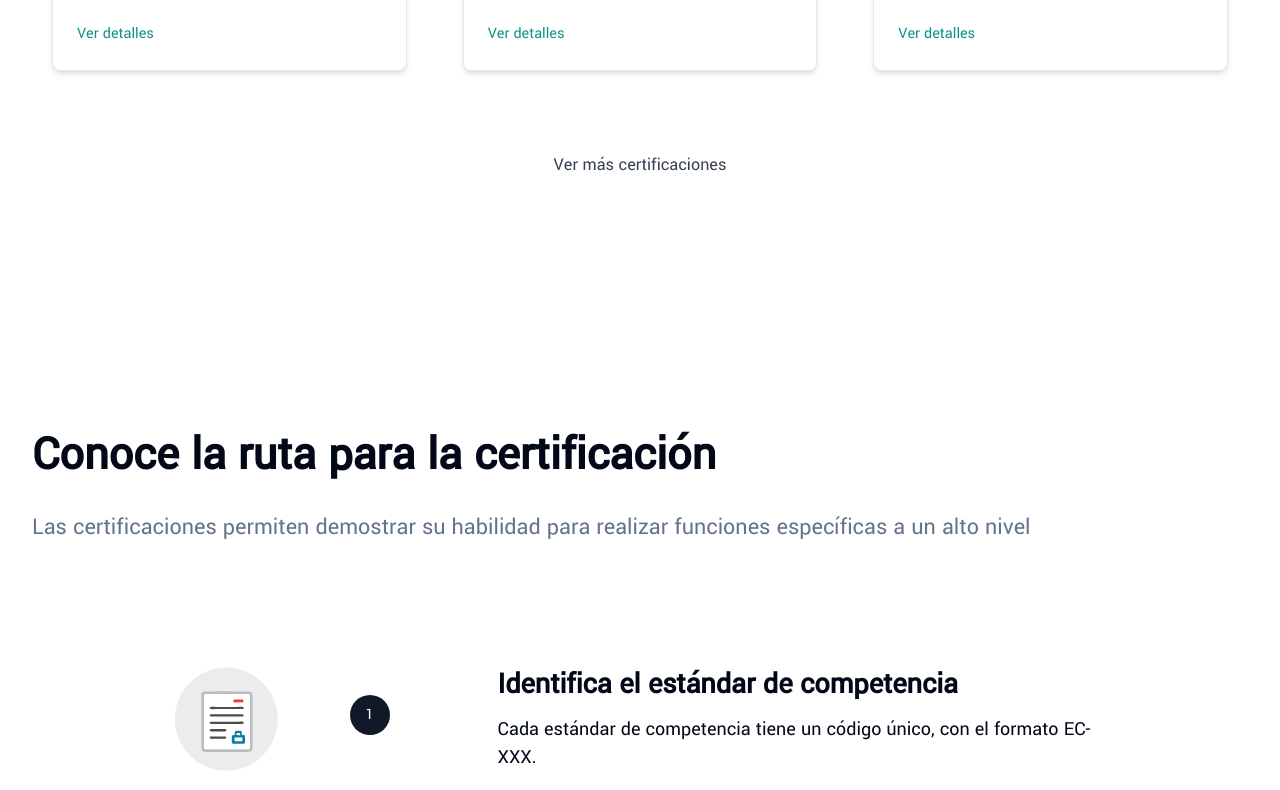
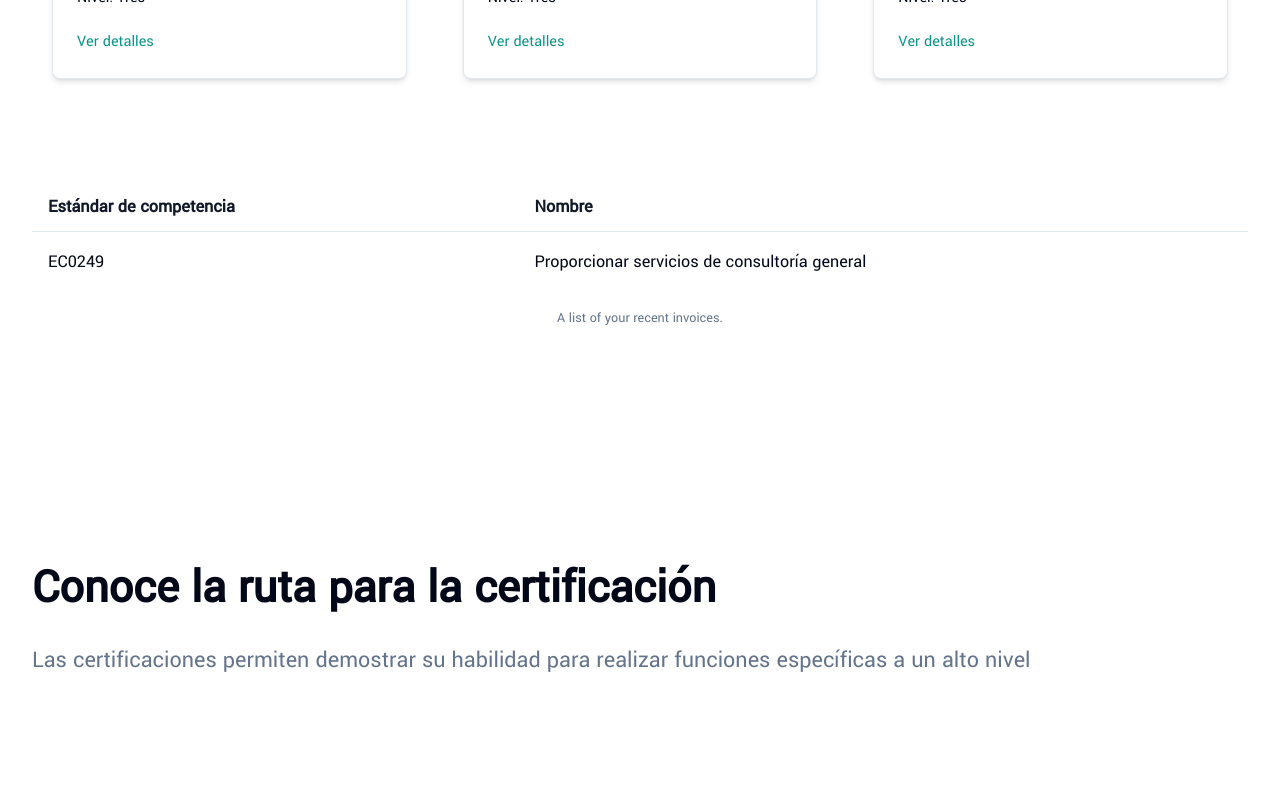
Before and after one commit to esphiritu/centro-evaluacion, a Next.js app: page /certificaciones in a window 1280 px wide. Shown: the part 640-1430 px from the top of the page. Built offline with nearby package versions, Linux system fonts and the light colour scheme.

Commit message:
small tweaks before experiment with the cetification page layout

```diff
--- a/src/app/certificaciones/page.js
+++ b/src/app/certificaciones/page.js
@@ -6,7 +6,7 @@ import estandar from "@/public/img/estandar-de-competencia.svg";
 import evaluacion from "@/public/img/presenta-evaluacion.svg";
 import diagnostico from "@/public/img/evaluacion-diagnostica.svg";
 
-// Shandcn ui
+// Shandcn UI components
 import {
   Card,
   CardContent,
@@ -37,7 +37,17 @@ import {
   Collapsible,
   CollapsibleContent,
   CollapsibleTrigger,
-} from "@/components/ui/collapsible"
+} from "@/components/ui/collapsible";
+import {
+  Table,
+  TableBody,
+  TableCaption,
+  TableCell,
+  TableHead,
+  TableHeader,
+  TableRow,
+} from "@/components/ui/table";
+
 
 
 // Custom components
@@ -100,7 +110,7 @@ export default function Certificaciones(params) {
         <section className="container py-5 h-auto">
           <h1 className="text-4xl md:text-5xl font-bold pt-10">Human Interface Guidelines</h1>
           <p className="text-xl md:text-2xl py-5 mb-4">The HIG contains guidance and best practices that can help you design a great experience for any Apple platform.</p>
-          <h4 className="text-2xl md:text-4xl font-bold text-left pt-10">Estándares de competencia laboral</h4>
+          <h4 className="text-2xl md:text-4xl font-bold text-left py-6">Estándares de competencia laboral</h4>
           <div className="grid grid-cols-1 lg:grid-cols-3 gap-4 auto-cols-max mt-5 mb-10">
             {estandares.map((estandar => {
               return (
@@ -151,29 +161,22 @@ export default function Certificaciones(params) {
             }
           </div>
           <div className="">
-            <Collapsible>
-              <CollapsibleTrigger className="w-full px-6">
-                <p className="
-                  px-3
-                  py-4
-                  text-xl
-                  text-center
-                  lg:text-lg
-                  text-gray-700
-                  hover:text-teal-700
-                  dark:text-gray-400
-                  dark:hover:text-teal-700
-                  bg-transparent
-                  transition-all
-                  duration-300
-                  ease-in-out
-                  ">Ver más certificaciones</p>
-              </CollapsibleTrigger>
-              <CollapsibleContent>
-                Yes. Free to use for personal and commercial projects. No attribution
-                required.
-              </CollapsibleContent>
-            </Collapsible>
+
+            <Table className="mt-10">
+              <TableCaption>A list of your recent invoices.</TableCaption>
+              <TableHeader className="text-lg font-bold">
+                <TableRow>
+                  <TableHead className="w-2/5">Estándar de competencia</TableHead>
+                  <TableHead className="w-3/5">Nombre</TableHead>
+                </TableRow>
+              </TableHeader>
+              <TableBody className="text-lg">
+                <TableRow>
+                  <TableCell className="font-medium">EC0249</TableCell>
+                  <TableCell>Proporcionar servicios de consultoría general</TableCell>
+                </TableRow>
+              </TableBody>
+            </Table>
           </div>
         </section>
 
@@ -253,9 +256,29 @@ export default function Certificaciones(params) {
                 </div>
               </div>
             </div>
-
-
           </div>
+          <Collapsible>
+            <CollapsibleTrigger className="w-full px-6">
+              <p className="
+                  px-3
+                  py-4
+                  text-xl
+                  text-center
+                  lg:text-lg
+                  text-gray-700
+                  hover:text-teal-700
+                  dark:text-gray-400
+                  dark:hover:text-teal-700
+                  bg-transparent
+                  transition-all
+                  duration-300
+                  ease-in-out
+                  mb-8">Ver más certificaciones</p>
+            </CollapsibleTrigger>
+            <CollapsibleContent>
+              Hie there Some content here!
+            </CollapsibleContent>
+          </Collapsible>
         </section>
 
         <section className="container w-full py-10 mt-[12rem]">
--- a/src/components/molecules/ProgramsCard.jsx
+++ b/src/components/molecules/ProgramsCard.jsx
@@ -4,6 +4,8 @@ import Link from "next/link";
 import teacherPic from "@/public/img/pexels-divinetechygirl-1181534.jpg";
 import RHSpecialist from "@/public/img/pexels-thirdman-5256816.jpg";
 import { Key } from "lucide-react";
+// shadcn UI components
+import { Separator } from "@/components/ui/separator";
 
 // Programs
 const programs = [
@@ -15,7 +17,7 @@ const programs = [
     programPic: RHSpecialist,
     flexColDirection: "flex-col-reverse",
     flexRowDirection: "lg:flex-row-reverse",
-    bgColor:"transparent",
+    bgColor: "transparent",
   },
   {
     ProgramName: "Programa en educación",
@@ -25,7 +27,7 @@ const programs = [
     programPic: teacherPic,
     flexColDirection: "flex-col-reverse",
     flexRowDirection: "lg:flex-row",
-    bgColor:"transparent",
+    bgColor: "transparent",
   },
 ];
 
@@ -33,39 +35,42 @@ const programs = [
 
 export default function ProgramsCard() {
   return (
-        programs.map((program => (
-        <div className={`flex group ${program.flexColDirection} ${program.flexRowDirection} my-[5rem] md:my-[6rem] py-10 w-full`} key={program.index}>
-          <div className={`relative text-center ${program.bgColor} py-6 px-[5rem] w-full lg:w-1/2 h-[23rem] md:h-auto`}>
-            <h3 className="uppercase py-2 md:py-4">{program.ProgramName}</h3>
-            <p className="text-3xl lg:text-3xl font-semibold">{program.ProgramDescription}</p>
-            <ul className="text-left p-3 mt-3">
+    programs.map((program => (
+      <div>
+        <div className={`flex ${program.flexColDirection} ${program.flexRowDirection} my-[4rem] md:my-[6rem] pt-5 md:py-8 w-full`} key={program.index}>
+          <div className={`relative text-left ${program.bgColor} py-6 px-2 md:px-[5rem] w-full lg:w-1/2 h-[23rem] md:h-auto`}>
+            <h3 className="uppercase text-muted-foreground py-2 md:py-3">{program.ProgramName}</h3>
+            <p className="text-2xl lg:text-3xl font-semibold">{program.ProgramDescription}</p>
+            <ul className="text-left p-3 mt-3 mb-8">
               <li>Evaluación diagnóstica</li>
               <li>Alineación al estándar de competencia</li>
               <li>Evaluación</li>
               <li>Certificado</li>
             </ul>
             <Link
-              href={program.ProgramHrefLink} className="static lg:absolute bottom-8 left-1/3 transition-all duration-300 ease-in-out bg-yellow-300 hover:bg-yellow-400 px-6 py-3 rounded-sm text-gray-800 text-base font-bold md:text-lg text-center">
+              href={program.ProgramHrefLink} className="static right-2/5 transition-all duration-300 ease-in-out bg-teal-600 hover:bg-teal-700 px-6 py-3 text-white rounded-sm text-base font-bold md:text-lg text-center">
               Ingresa al programa
             </Link>
           </div>
-          <div className="w-full lg:w-1/2 relative overflow-hidden rounded-md">
+          <div className="w-full lg:w-1/2 overflow-hidden">
             <Image
               src={program.programPic}
               alt={program.ProgramPicText}
               quality={75}
               sizes="(max-width: 1024px) 100vw, (max-width: 1200px) 50vw,"
-              className="transform group-hover:scale-125 transition-all ease-in-out rounded-md"
+              className="rounded-md"
               style={{
                 width: '100%',
                 height: 'auto',
-                objectFit:'scale-down',
+                objectFit: 'scale-down',
               }}
             />
           </div>
         </div>
-       )
-      )
+        <Separator className="w-full" />
+      </div>
+    )
+    )
     )
   )
 }
--- /dev/null
+++ b/src/components/ui/table.jsx
@@ -0,0 +1,83 @@
+import * as React from "react"
+
+import { cn } from "@/lib/utils"
+
+const Table = React.forwardRef(({ className, ...props }, ref) => (
+  <div className="relative w-full overflow-auto">
+    <table
+      ref={ref}
+      className={cn("w-full caption-bottom text-sm", className)}
+      {...props} />
+  </div>
+))
+Table.displayName = "Table"
+
+const TableHeader = React.forwardRef(({ className, ...props }, ref) => (
+  <thead ref={ref} className={cn("[&_tr]:border-b", className)} {...props} />
+))
+TableHeader.displayName = "TableHeader"
+
+const TableBody = React.forwardRef(({ className, ...props }, ref) => (
+  <tbody
+    ref={ref}
+    className={cn("[&_tr:last-child]:border-0", className)}
+    {...props} />
+))
+TableBody.displayName = "TableBody"
+
+const TableFooter = React.forwardRef(({ className, ...props }, ref) => (
+  <tfoot
+    ref={ref}
+    className={cn("border-t bg-muted/50 font-medium [&>tr]:last:border-b-0", className)}
+    {...props} />
+))
+TableFooter.displayName = "TableFooter"
+
+const TableRow = React.forwardRef(({ className, ...props }, ref) => (
+  <tr
+    ref={ref}
+    className={cn(
+      "border-b transition-colors hover:bg-muted/50 data-[state=selected]:bg-muted",
+      className
+    )}
+    {...props} />
+))
+TableRow.displayName = "TableRow"
+
+const TableHead = React.forwardRef(({ className, ...props }, ref) => (
+  <th
+    ref={ref}
+    className={cn(
+      "h-12 px-4 text-left align-middle font-bold text-gray-900 dark:text-white [&:has([role=checkbox])]:pr-0",
+      className
+    )}
+    {...props} />
+))
+TableHead.displayName = "TableHead"
+
+const TableCell = React.forwardRef(({ className, ...props }, ref) => (
+  <td
+    ref={ref}
+    className={cn("p-4 align-middle [&:has([role=checkbox])]:pr-0", className)}
+    {...props} />
+))
+TableCell.displayName = "TableCell"
+
+const TableCaption = React.forwardRef(({ className, ...props }, ref) => (
+  <caption
+    ref={ref}
+    className={cn("mt-4 text-sm text-muted-foreground", className)}
+    {...props} />
+))
+TableCaption.displayName = "TableCaption"
+
+export {
+  Table,
+  TableHeader,
+  TableBody,
+  TableFooter,
+  TableHead,
+  TableRow,
+  TableCell,
+  TableCaption,
+}
```
Also changed, not shown: src/app/page.js (+11 -8 lines).
